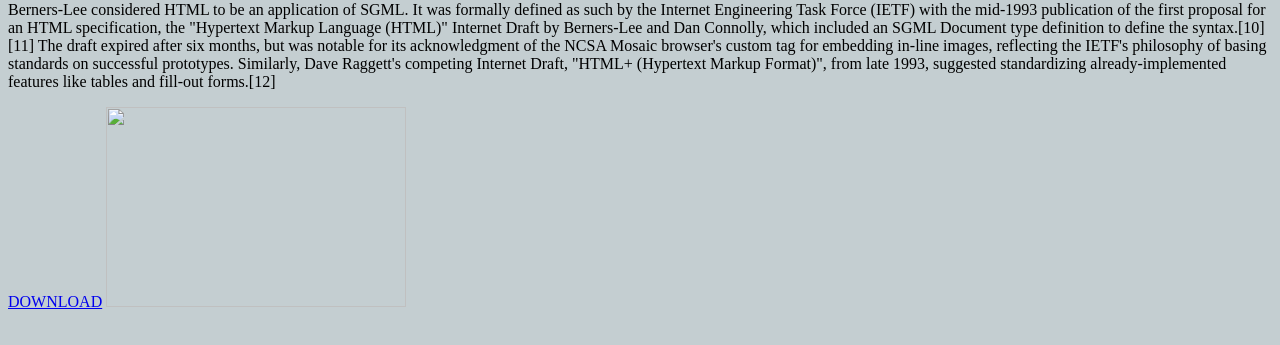
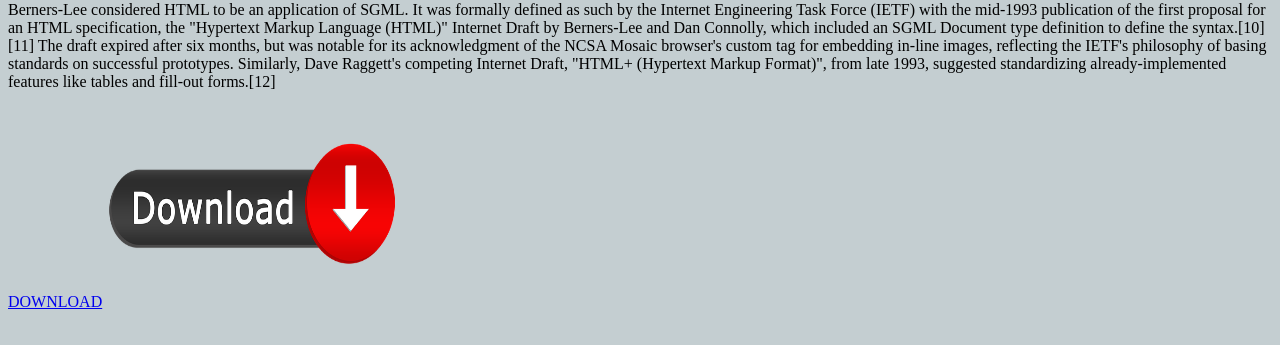
Before and after one commit to supriyap050/my-first-project, a plain HTML site: page anchortag.htm in a window 1280 px wide. Shown: the part 419-764 px from the top of the page. Drawn offline with Linux system fonts and the light colour scheme.

Commit message:
add image3 and update image3

```diff
--- a/anchortag.htm
+++ b/anchortag.htm
@@ -39,9 +39,9 @@ Berners-Lee considered HTML to be an application of SGML. It was formally define
  of the NCSA Mosaic browser's custom tag for embedding in-line images, reflecting the IETF's philosophy of basing standards on successful prototypes. Similarly,
  Dave Raggett's competing Internet Draft, "HTML+ (Hypertext Markup Format)", from late 1993, suggested standardizing already-implemented features like tables and
 fill-out forms.[12]</P>
-   <a href="New folder/image2.jpg" download ="supriya.jpg">DOWNLOAD</a>
+   <a href="image/image3.png" download ="supriya.jpg">DOWNLOAD</a>
    <a href="list.htm">
-   <img src="New folder/image2.jpg" alt="" height="200px" width="300px">
+   <img src="image/image3.png" alt="" height="200px" width="300px">
 </a>
 </body>
 </html>
```
Also changed, not shown: image/image3.png (added).
